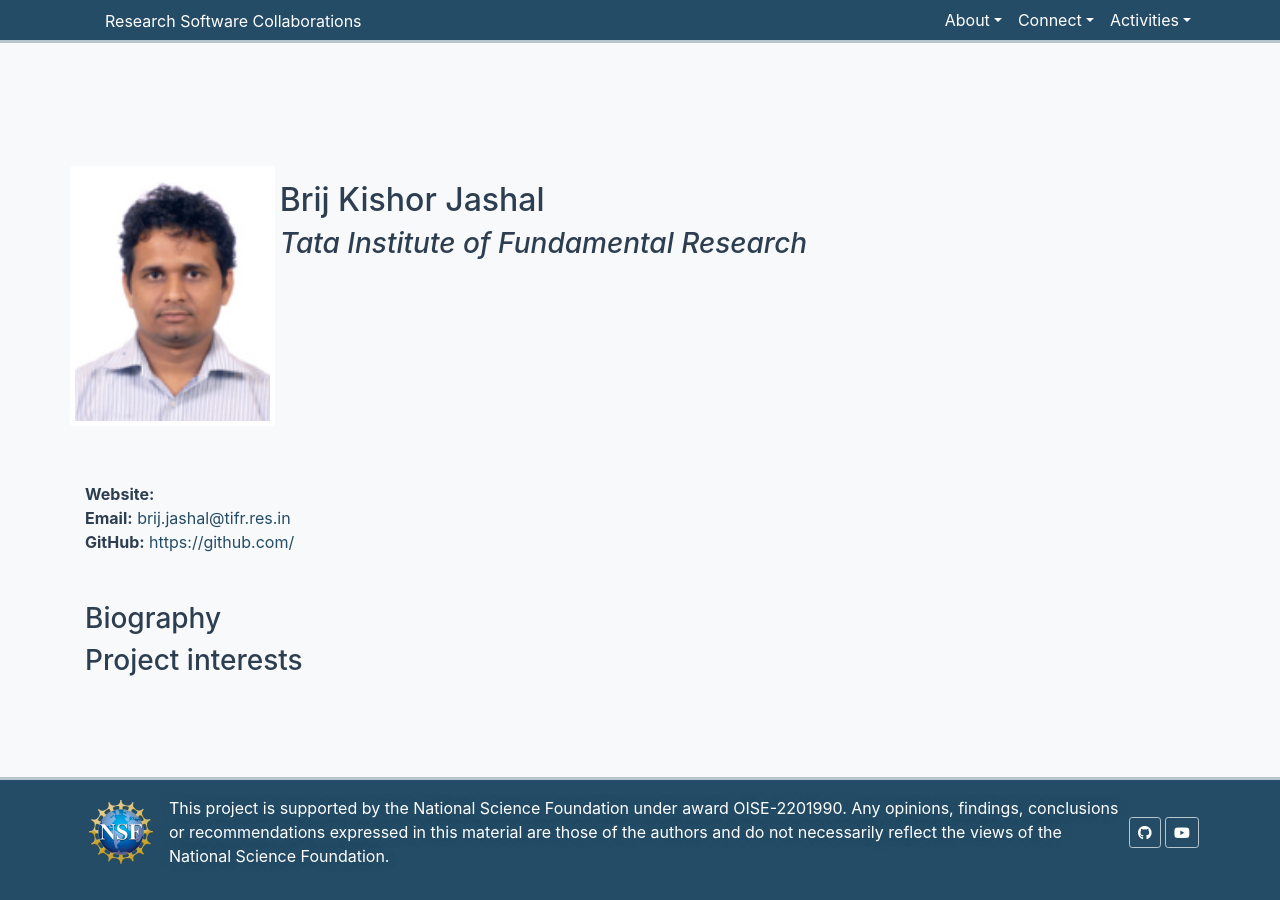
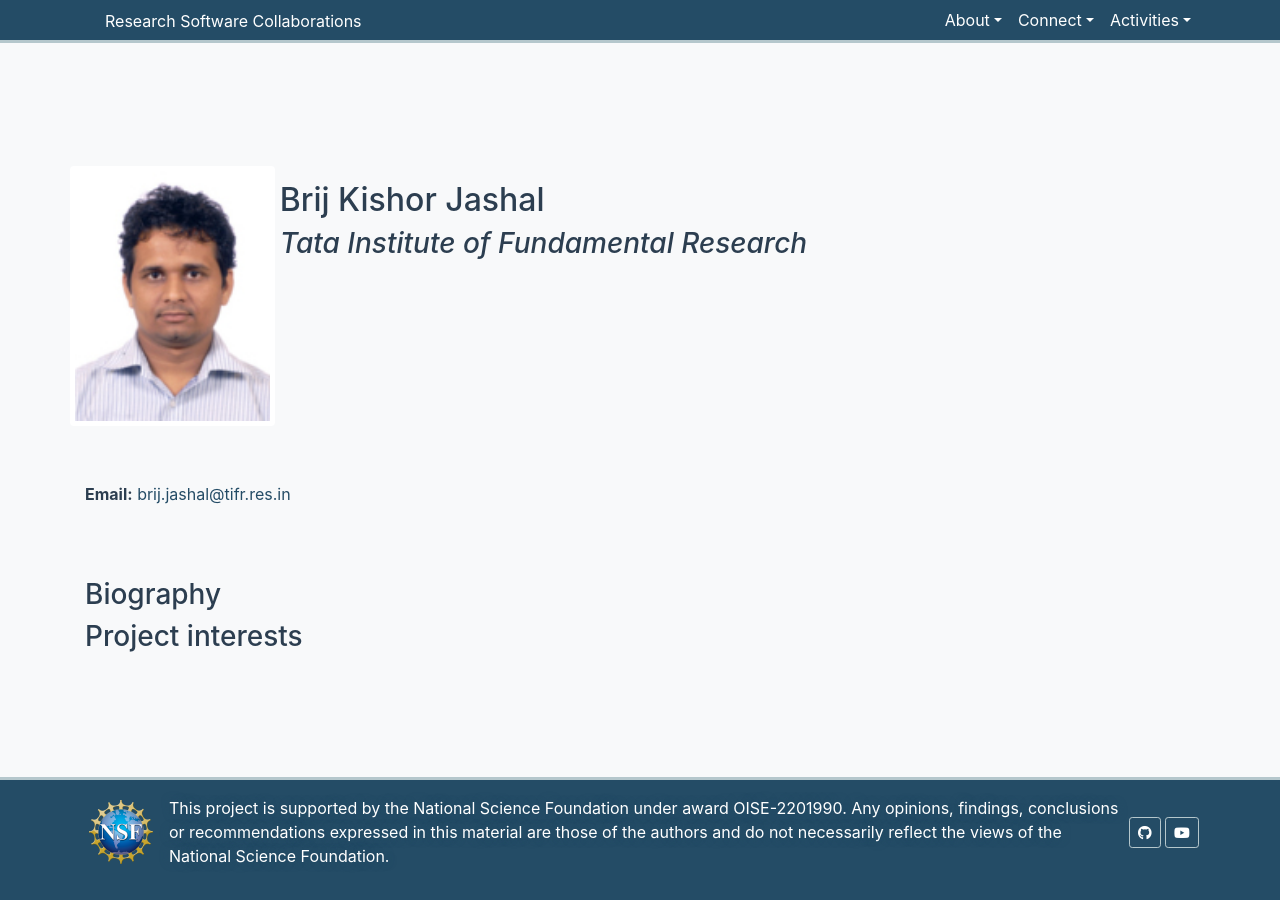
Before and after one commit to research-software-collaborations/research-software-collaborations.github.io, a Jekyll site: the page built from _collaborators/brij01.md, in a window 1280 px wide. Built offline with Jekyll 4.4.1, drawn with Linux system fonts in a browser that asks for light colours; cached includes are drawn as plain includes.

Commit message:
show only if the link exists

```diff
--- a/_layouts/collaborator.html
+++ b/_layouts/collaborator.html
@@ -20,11 +20,17 @@
 </div>
 
 <div>
+{% if page.website and page.website != blank %}
 <b>Website:</b> <a href="{{page.website}}">{{page.website}}</a>
 <br>
+{% endif %}
+{% if page.e-mail and page.e-mail != blank %}
 <b>Email:</b> <a href="mailto:{{page.e-mail}}">{{page.e-mail}}</a>
 <br>
+{% endif %}
+{% if page.github-username and page.github-username != blank %}
 <b>GitHub:</b> <a href="https://github.com/{{ page.github-username }}">https://github.com/{{ page.github-username }}</a>
+{% endif %}
 <br><br><br>
 <div>
 
```
